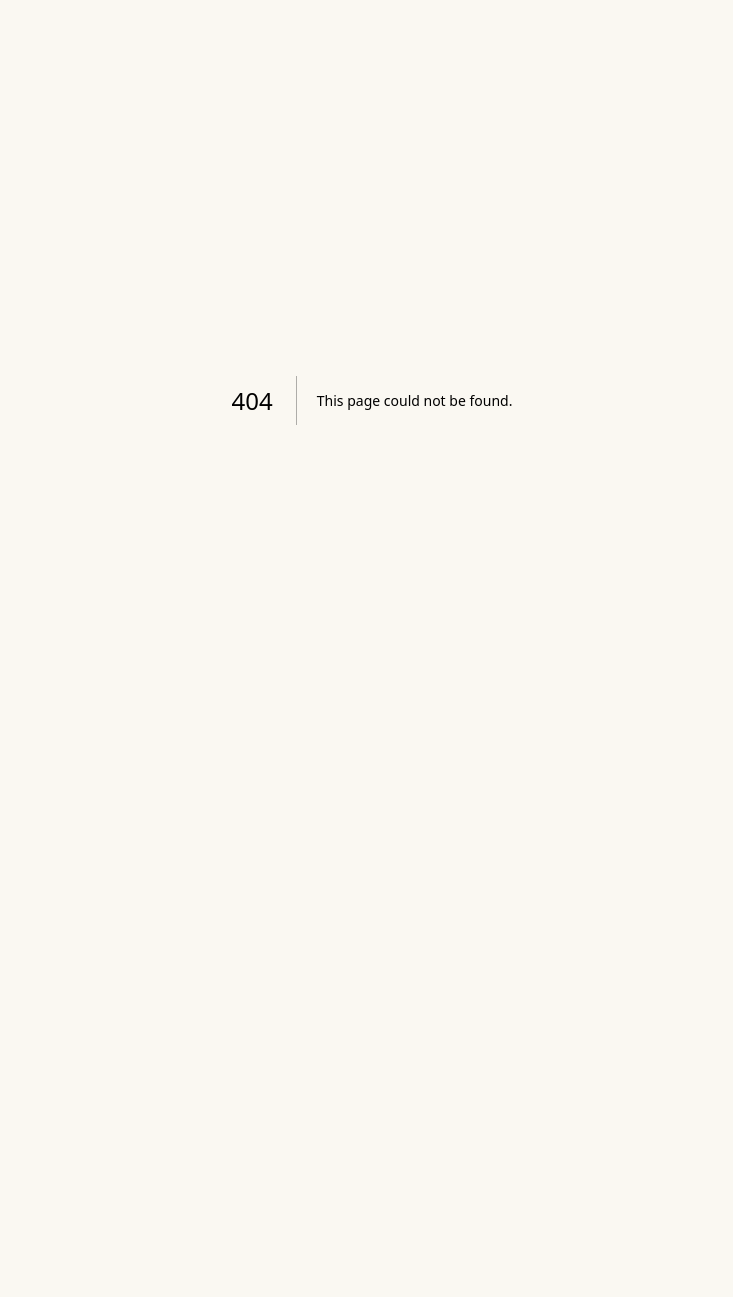
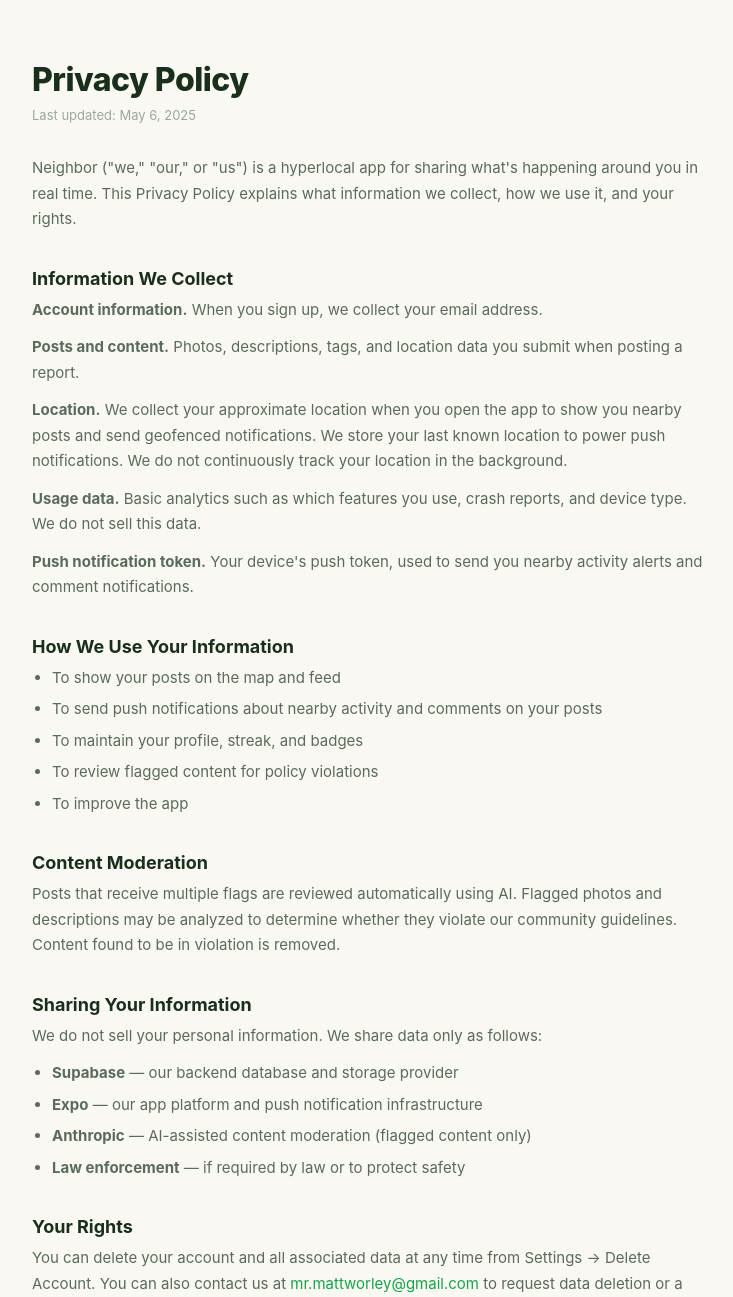
Before and after one commit to worleymatt77/neighbor-web, a Next.js app: page /privacy in a window 1280 px wide. Before the commit this address had no page. Shown: the top 1297 px of the page, without its empty margins (268-1001 px from the left). Before the commit the page ends 800 px from the top, so only its background shows below. Built offline with nearby package versions, Linux system fonts and the light colour scheme.

Commit message:
Add privacy policy and terms of service pages

```diff
--- /dev/null
+++ b/app/privacy/page.tsx
@@ -0,0 +1,80 @@
+export const metadata = {
+  title: 'Privacy Policy — Neighbor',
+};
+
+export default function PrivacyPolicy() {
+  return (
+    <main style={styles.page}>
+      <div style={styles.container}>
+        <h1 style={styles.h1}>Privacy Policy</h1>
+        <p style={styles.updated}>Last updated: May 6, 2025</p>
+
+        <p style={styles.p}>
+          Neighbor ("we," "our," or "us") is a hyperlocal app for sharing what's happening around you in real time. This Privacy Policy explains what information we collect, how we use it, and your rights.
+        </p>
+
+        <h2 style={styles.h2}>Information We Collect</h2>
+        <p style={styles.p}><strong>Account information.</strong> When you sign up, we collect your email address.</p>
+        <p style={styles.p}><strong>Posts and content.</strong> Photos, descriptions, tags, and location data you submit when posting a report.</p>
+        <p style={styles.p}><strong>Location.</strong> We collect your approximate location when you open the app to show you nearby posts and send geofenced notifications. We store your last known location to power push notifications. We do not continuously track your location in the background.</p>
+        <p style={styles.p}><strong>Usage data.</strong> Basic analytics such as which features you use, crash reports, and device type. We do not sell this data.</p>
+        <p style={styles.p}><strong>Push notification token.</strong> Your device's push token, used to send you nearby activity alerts and comment notifications.</p>
+
+        <h2 style={styles.h2}>How We Use Your Information</h2>
+        <ul style={styles.ul}>
+          <li style={styles.li}>To show your posts on the map and feed</li>
+          <li style={styles.li}>To send push notifications about nearby activity and comments on your posts</li>
+          <li style={styles.li}>To maintain your profile, streak, and badges</li>
+          <li style={styles.li}>To review flagged content for policy violations</li>
+          <li style={styles.li}>To improve the app</li>
+        </ul>
+
+        <h2 style={styles.h2}>Content Moderation</h2>
+        <p style={styles.p}>
+          Posts that receive multiple flags are reviewed automatically using AI. Flagged photos and descriptions may be analyzed to determine whether they violate our community guidelines. Content found to be in violation is removed.
+        </p>
+
+        <h2 style={styles.h2}>Sharing Your Information</h2>
+        <p style={styles.p}>We do not sell your personal information. We share data only as follows:</p>
+        <ul style={styles.ul}>
+          <li style={styles.li}><strong>Supabase</strong> — our backend database and storage provider</li>
+          <li style={styles.li}><strong>Expo</strong> — our app platform and push notification infrastructure</li>
+          <li style={styles.li}><strong>Anthropic</strong> — AI-assisted content moderation (flagged content only)</li>
+          <li style={styles.li}><strong>Law enforcement</strong> — if required by law or to protect safety</li>
+        </ul>
+
+        <h2 style={styles.h2}>Your Rights</h2>
+        <p style={styles.p}>You can delete your account and all associated data at any time from Settings → Delete Account. You can also contact us at <a href="mailto:mr.mattworley@gmail.com" style={styles.a}>mr.mattworley@gmail.com</a> to request data deletion or a copy of your data.</p>
+
+        <h2 style={styles.h2}>Data Retention</h2>
+        <p style={styles.p}>Posts are stored until you delete them or delete your account. Location data in push tokens is updated on each app open and is not retained after account deletion.</p>
+
+        <h2 style={styles.h2}>Children's Privacy</h2>
+        <p style={styles.p}>Neighbor is not directed at children under 13. We do not knowingly collect information from children under 13.</p>
+
+        <h2 style={styles.h2}>Changes to This Policy</h2>
+        <p style={styles.p}>We may update this policy as the app evolves. We'll note the date of the last update at the top of this page.</p>
+
+        <h2 style={styles.h2}>Contact</h2>
+        <p style={styles.p}>Questions? Email us at <a href="mailto:mr.mattworley@gmail.com" style={styles.a}>mr.mattworley@gmail.com</a>.</p>
+
+        <div style={styles.footer}>
+          <a href="/" style={styles.a}>← Back to Neighbor</a>
+        </div>
+      </div>
+    </main>
+  );
+}
+
+const styles: Record<string, React.CSSProperties> = {
+  page: { backgroundColor: '#FAF8F2', minHeight: '100vh', padding: '0 16px' },
+  container: { maxWidth: 680, margin: '0 auto', padding: '60px 0 80px' },
+  h1: { fontSize: 32, fontWeight: 800, color: '#1A2E1C', marginBottom: 8, letterSpacing: -0.5 },
+  h2: { fontSize: 18, fontWeight: 700, color: '#1A2E1C', marginTop: 36, marginBottom: 8 },
+  updated: { fontSize: 13, color: '#9AA89C', marginBottom: 32 },
+  p: { fontSize: 15, color: '#5A6B5C', lineHeight: '1.7', marginBottom: 12 },
+  ul: { paddingLeft: 20, marginBottom: 12 },
+  li: { fontSize: 15, color: '#5A6B5C', lineHeight: '1.7', marginBottom: 6 },
+  a: { color: '#16A34A', textDecoration: 'none' },
+  footer: { marginTop: 60, paddingTop: 24, borderTop: '1px solid #E4EDE6' },
+};
```
Also changed, not shown: app/terms/page.tsx (added, +70 -0 lines).
